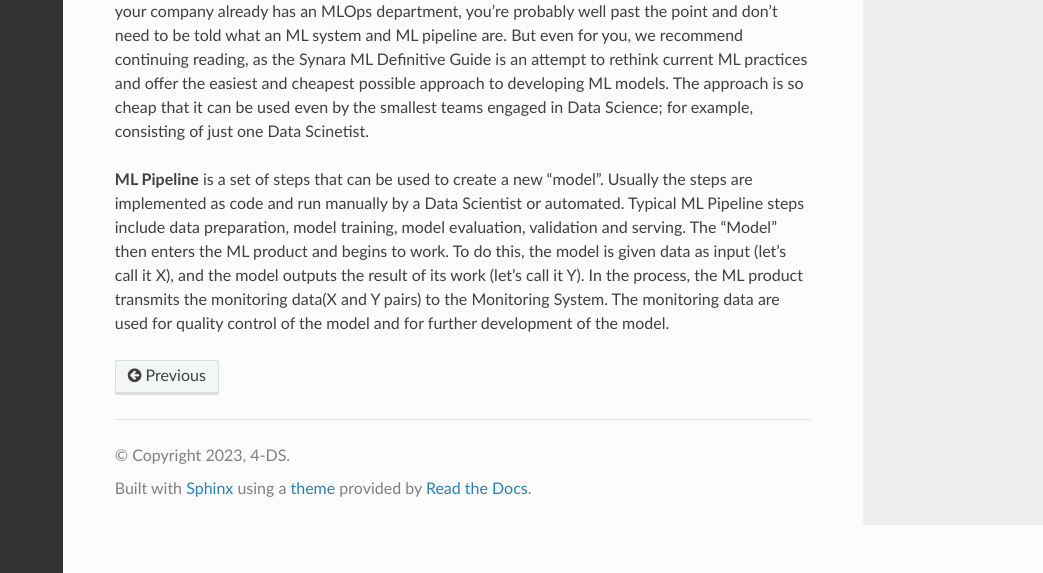
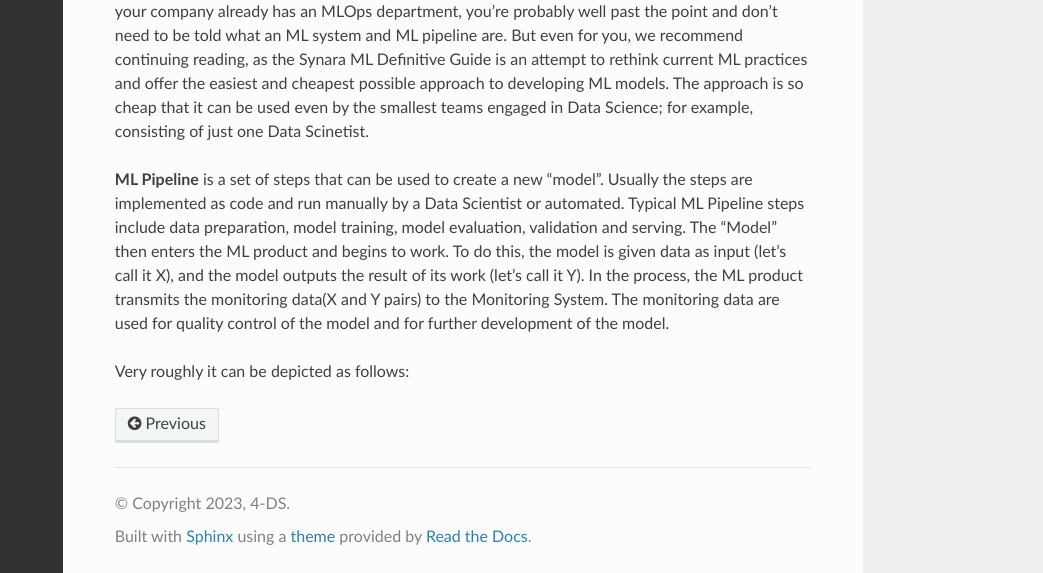
Before and after one commit to 4-DS/SinaraML-Def-Guide, a Sphinx documentation site: the page built from docs/source/concepts.rst, in a window 1280 px wide and 900 px high, scrolled down 597 px, cut to the strip 327-900 px from the top of the window. Shown: the whole strip, without its empty margins (237-1280 px from the left). Built offline with Sphinx 7.4.7 and the Read the Docs theme 2.0.0, drawn with Linux system fonts in a browser that asks for light colours.

Commit message:
Update concepts.rst

```diff
--- a/docs/source/concepts.rst
+++ b/docs/source/concepts.rst
@@ -16,3 +16,5 @@ This is how Google explain it: https://cloud.google.com/architecture/mlops-conti
 This "wow picture" and hardcore article certainly make an impression. But there is one nuance that leads the reader to often bypass Google recommendations and think that they do not applcable to his situation. The nuance is that the complexity of Google articles is many times greater than the perceived complexity of the task at hand, and the resources and competencies required to apply the article are often far beyond the reader's resources and competencies. You will be lucky if the reader of the similar  Google article is a representative of the new emerging MLOps profession. If your company already has an MLOps department, you're probably well past the point and don't need to be told what an ML system and ML pipeline are. But even for you, we recommend continuing reading, as the Synara ML Definitive Guide is an attempt to rethink current ML practices and offer the easiest and cheapest possible approach to developing ML models. The approach is so cheap that it can be used even by the smallest teams engaged in Data Science; for example, consisting of just one Data Scinetist.
 
 **ML Pipeline** is a set of steps that can be used to create a new "model". Usually the steps are implemented as code and run manually by a Data Scientist or automated. Typical ML Pipeline steps include data preparation, model training, model evaluation, validation and serving. The "Model" then enters the ML product and begins to work. To do this, the model is given data as input (let's call it X), and the model outputs the result of its work (let's call it Y). In the process, the ML product transmits the monitoring data(X and Y pairs) to the Monitoring System. The monitoring data are used for quality control of the model and for further development of the model.
+
+Very roughly it can be depicted as follows:
```
